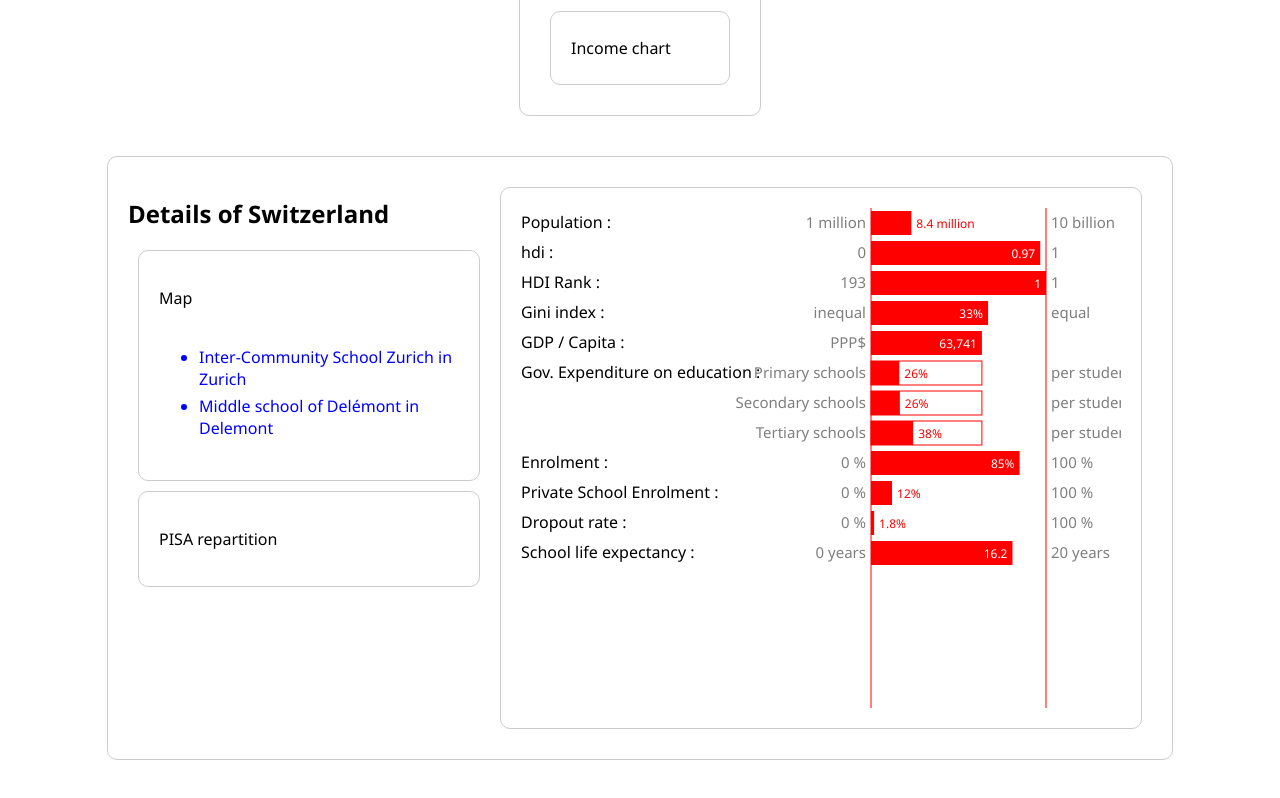
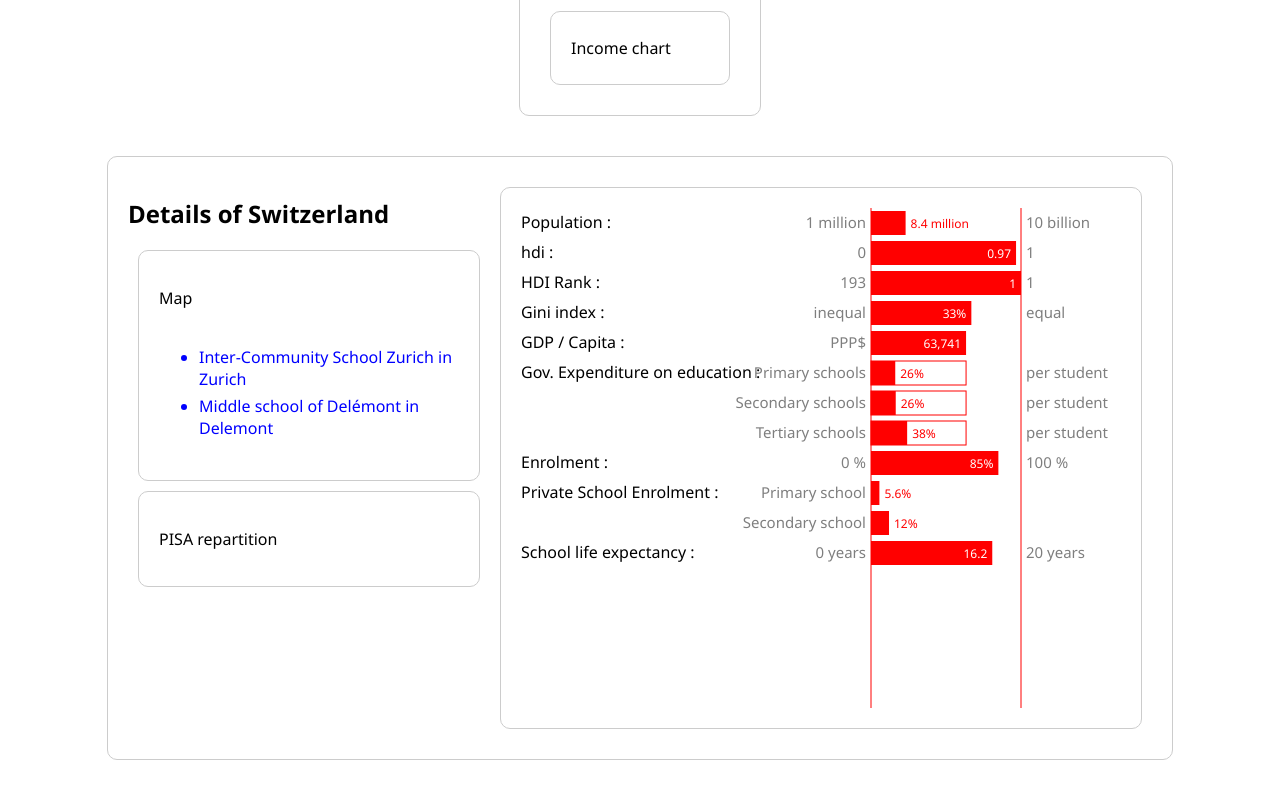
Before and after one commit to com-480-data-visualization/project-2024-school-mappers, a React (Create React App) app in the folder website/: page / in a window 1280 px wide. Both pictures are taken after a click on the element 247 px from the left and 472 px from the top of the page. Shown: the part 935-1733 px from the top of the page. Built offline with nearby package versions, Linux system fonts and the light colour scheme.

Commit message:
Separated DetailedCountryLinearGraph

```diff
--- a/website/src/components/DetailedCountryInfo.js
+++ b/website/src/components/DetailedCountryInfo.js
@@ -1,7 +1,7 @@
 import React, { forwardRef } from "react";
 import IncomeBarChart from "../graphs/IncomeBarChart";
 import PisaStackedBarChart from "../graphs/PisaStackedBarChart";
-import { DetailedCountryLinearGraph } from "../graphs/LinearGraphs";
+import { DetailedCountryLinearGraph } from '../graphs/DetailedCountryLinearGraph';
 import * as d3 from 'd3';
 
 
@@ -28,7 +28,7 @@ const DetailedCountryInfo = forwardRef(
     Dropout: dropout,
   } = country;
 
-  const colorMap = d3.scaleOrdinal([0,4], ["red", "orange", "blue", "green", "yellow"]);
+  const colorMap = d3.scaleOrdinal([0,1,2,3,4], ["red", "orange", "blue", "green", "yellow"]);
   const color = colorMap(id);
 
     const transformedIncomeData = Object.keys(income).map((key) => ({
--- /dev/null
+++ b/website/src/graphs/DetailedCountryLinearGraph.js
@@ -0,0 +1,94 @@
+import React from 'react';
+import * as d3 from 'd3';
+import LinearGraphArea from './LinearGraphs';
+
+
+export function DetailedCountryLinearGraph({ data, color, clicEvent }) {
+    const variables = [
+        {
+            title: "Population",
+            type: "basic",
+            transform: d3.scaleLog([1000000, 10000000000], [0, 1]),
+            min: 0,
+            max: 1,
+            data: data["Population"],
+            key: "Population",
+            textLeft: "1 million",
+            textRight: "10 billion"
+        }, {
+            title: "hdi",
+            type: "basic",
+            min: 0,
+            max: 1,
+            data: data["HDI"],
+            key: "HDI",
+            textLeft: "0",
+            textRight: "1"
+        }, {
+            title: "HDI Rank",
+            type: "basic",
+            min: 193,
+            max: 1,
+            data: data["HDI Rank"],
+            key: "HDI Rank",
+            textLeft: "193",
+            textRight: "1"
+        }, {
+            title: "Gini index",
+            type: "basic",
+            min: 100,
+            max: 0,
+            data: data["Gini"],
+            key: "Gini",
+            textLeft: "inequal",
+            textRight: "equal"
+        }, {
+            title: "GDP / Capita",
+            type: "basic",
+            min: 1000,
+            max: 100000,
+            data: data["GDP/Capita"].Total,
+            key: "GDP/Capita",
+            textLeft: "PPP$ ",
+            textRight: ""
+        }, {
+            title: "Gov. Expenditure on education",
+            type: "expenditure",
+            min: { gdp: 1000, exp: 0 },
+            max: { gdp: 100000, exp: 100 },
+            data: { gdpCapita: data["GDP/Capita"], expenditure: data["Gov. Expenditure on education"] },
+            key: "Gov. Expenditure on education",
+            textLeft: "0%",
+            textRight: "100%"
+        }, {
+            title: "Enrolment",
+            type: "basic",
+            min: 0,
+            max: 100,
+            data: data["Enrolment"].Total_secondary,
+            key: "Enrolment",
+            textLeft: "0 %",
+            textRight: "100 %"
+        }, {
+            title: "Private School Enrolment",
+            type: "private_school",
+            min: 0,
+            max: 100,
+            data: data["Private school enrolment"],
+            key: "Private school enrolment",
+            textLeft: "0 %",
+            textRight: "100 %"
+        }, {
+            title: "School life expectancy",
+            type: "basic",
+            min: 0,
+            max: 20,
+            data: data["School life expectancy"].Total,
+            key: "School life expectancy",
+            textLeft: "0 years",
+            textRight: "20 years"
+        }
+    ];
+
+    return <LinearGraphArea variables={variables} width={600} height={500} graph_xs={[350, 500]} color={color} clicEvent={clicEvent} />;
+}
--- a/website/src/graphs/LinearGraphs.js
+++ b/website/src/graphs/LinearGraphs.js
@@ -1,5 +1,4 @@
 import React, { useEffect } from 'react';
-import * as d3 from 'd3';
 
 function BasicBarGraph({variable, width, graph_xs, color, y, clicEvent}){
     const {
@@ -27,7 +26,7 @@ function BasicBarGraph({variable, width, graph_xs, color, y, clicEvent}){
     const label_x = graph_xs[0] + rect_width + ((fraction<0.5) ? textMargin :  -textMargin)
 
     return <g transform={`translate(0, ${y})`} onClick={() => clicEvent(`${key} `)}>
-        <text x={0} y={textBaseline} className='lineTitle' >{title} :</text>
+        <text x={0} y={textBaseline} className='lineTitle' >{title}{title? " :" : ""}</text>
         <text x={graph_xs[0] -textMargin} y={textBaseline} className='leftValue' textAnchor='end' width={100}>{textLeft}</text>
         <rect x={graph_xs[0]} y={0.1*height} width={rect_width} height={0.8*height} fill={color}/>
         <text x={label_x} y={textBaseline} className='valueFormatted' fill={(fraction<0.5) ? color : "white"} textAnchor={fraction<0.5 ? 'start' : 'end'}>{data?.valueFormatted} </text>
@@ -50,15 +49,15 @@ function ExpenditureGraph({variable, width, graph_xs, color, y, image, clicEvent
     if(!data){
         return null
     }
-    const gdpCapita = data["gdpCapita"]
-    const expenditure = data["expenditure"]
+    const gdpCapita = data["gdpCapita"];
+    const expenditure = data["expenditure"];
 
     if(!expenditure || !gdpCapita){
         return null;
     }
 
 
-    const value_gdp = gdpCapita.Total.value
+    const value_gdp = gdpCapita.Total.value;
     const fraction_gdp = (value_gdp - min.gdp) / (max.gdp-min.gdp);
     const rect_gdp =  fraction_gdp * (graph_xs[1] - graph_xs[0]);
 
@@ -81,8 +80,8 @@ function ExpenditureGraph({variable, width, graph_xs, color, y, image, clicEvent
     }
 
     const lines = ["Primary", "Secondary", "Tertiary"].map((part, i) => {
-        const value = expenditure[part].value
-        const valueFormatted = expenditure[part].valueFormatted
+        const value = expenditure[part].value;
+        const valueFormatted = expenditure[part].valueFormatted;
         return <ExpenditureTypeGraph key={part} rect_gdp={rect_gdp} textLeft={part + " schools"} textRight="per student" value={value} valueFormatted={valueFormatted} y2={30*i} min={min.exp} max={max.exp}/>
     })
 
@@ -93,7 +92,7 @@ function ExpenditureGraph({variable, width, graph_xs, color, y, image, clicEvent
 
 }
 
-function MultipleTypeGraph({variable, width, graph_xs, color, y, image, clicEvent, types}){
+function MultipleTypeGraph({variable, width, graph_xs, color, y, image, clicEvent, types, show_gender}){
     const {
         title,
         min,
@@ -105,7 +104,25 @@ function MultipleTypeGraph({variable, width, graph_xs, color, y, image, clicEven
         textLeft
     } = variable;
 
+    let y2 = 0;
+    const lines = types.map((type, i) => {
+        if(!show_gender && type.is_gender){
+            return null;
+        }
+        const variable_updated = {
+            ...variable,
+            data: data[type.key],
+            title: i===0? title : "",
+            textLeft: type.title,
+            textRight: ""
+        }
+        y2 += 30;
+        return <BasicBarGraph key={type.title} variable={variable_updated} width={width} graph_xs={graph_xs} color={color} y={y2-30} clicEvent={clicEvent}/>
+    })
 
+    return <g transform={`translate(0, ${y})`} onClick={() => clicEvent(`${key} `)}>
+        {lines}
+    </g>
 }
 
 /*<defs>
@@ -124,6 +141,20 @@ export default function LinearGraphArea ({variables, width, height, graph_xs, co
             case 'expenditure':
                 used_height += 90
                 return <ExpenditureGraph key={variable.title} variable={variable} width={width} graph_xs={graph_xs} color={color} y={used_height-90} clicEvent={clicEvent}/>;
+            case 'private_school':
+                const types = [
+                    {
+                        key:"Primary",
+                        title:"Primary school",
+                        is_gender: false
+                    },{
+                        key:"Secondary",
+                        title:"Secondary school",
+                        is_gender: false
+                    }
+                ]
+                used_height += 60
+                return <MultipleTypeGraph types={types} key={variable.title} variable={variable} width={width} graph_xs={graph_xs} color={color} y={used_height-60} clicEvent={clicEvent}/>;
             default:
                 break;
         }
@@ -136,101 +167,3 @@ export default function LinearGraphArea ({variables, width, height, graph_xs, co
         </g>
     </svg>
 }
-
-export function DetailedCountryLinearGraph ({data, color, clicEvent}) {
-    const variables = [
-        {
-            title: "Population",
-            type:"basic",
-            transform: d3.scaleLog([1e6, 1e10], [0,1]),
-            min: 0,
-            max: 1,
-            data: data["Population"],
-            key: "Population",
-            textLeft: "1 million",
-            textRight: "10 billion"
-        },{
-            title: "hdi",
-            type:"basic",
-            min: 0,
-            max: 1,
-            data: data["HDI"],
-            key: "HDI",
-            textLeft: "0",
-            textRight: "1"
-        },{
-            title: "HDI Rank",
-            type:"basic",
-            min: 193,
-            max: 1,
-            data: data["HDI Rank"],
-            key: "HDI Rank",
-            textLeft: "193",
-            textRight: "1"
-        },{
-            title: "Gini index",
-            type:"basic",
-            min: 100,
-            max: 0,
-            data: data["Gini"],
-            key: "Gini",
-            textLeft: "inequal",
-            textRight: "equal"
-        },{
-            title: "GDP / Capita",
-            type:"basic",
-            min: 1000,
-            max: 100000,
-            data: data["GDP/Capita"].Total,
-            key: "GDP/Capita",
-            textLeft: "PPP$ ",
-            textRight: ""
-        },{
-            title: "Gov. Expenditure on education",
-            type:"expenditure",
-            min: {gdp: 1000, exp: 0},
-            max: {gdp: 100000, exp: 100},
-            data: {gdpCapita : data["GDP/Capita"], expenditure: data["Gov. Expenditure on education"]},
-            key: "Gov. Expenditure on education",
-            textLeft: "0%",
-            textRight: "100%"
-        },{
-            title: "Enrolment",
-            type:"basic",
-            min: 0,
-            max: 100,
-            data: data["Enrolment"].Total_secondary,
-            key: "Enrolment",
-            textLeft: "0 %",
-            textRight: "100 %"
-        },{
-            title: "Private School Enrolment",
-            type:"basic",
-            min: 0,
-            max: 100,
-            data: data["Private school enrolment"].Secondary,
-            key: "Private school enrolment",
-            textLeft: "0 %",
-            textRight: "100 %"
-        },{
-            title: "Dropout rate",
-            type:"basic",
-            min: 0,
-            max: 100,
-            data: data["Dropout"],
-            key: "Dropout",
-            textLeft: "0 %",
-            textRight: "100 %"
-        },{
-            title: "School life expectancy",
-            type:"basic",
-            min: 0,
-            max: 20,
-            data: data["School life expectancy"].Total,
-            key: "School life expectancy",
-            textLeft: "0 years",
-            textRight: "20 years"}
-    ]
-
-  return <LinearGraphArea variables={variables} width={600} height={500} graph_xs={[350,525]} color={color} clicEvent={clicEvent}/>
-}
```
